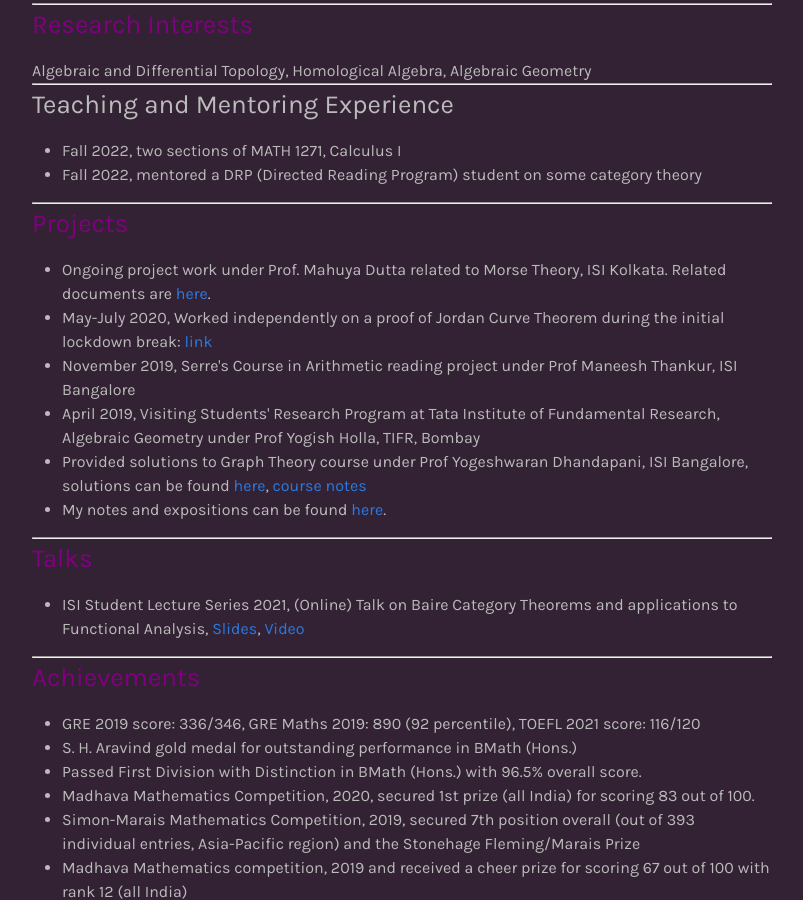
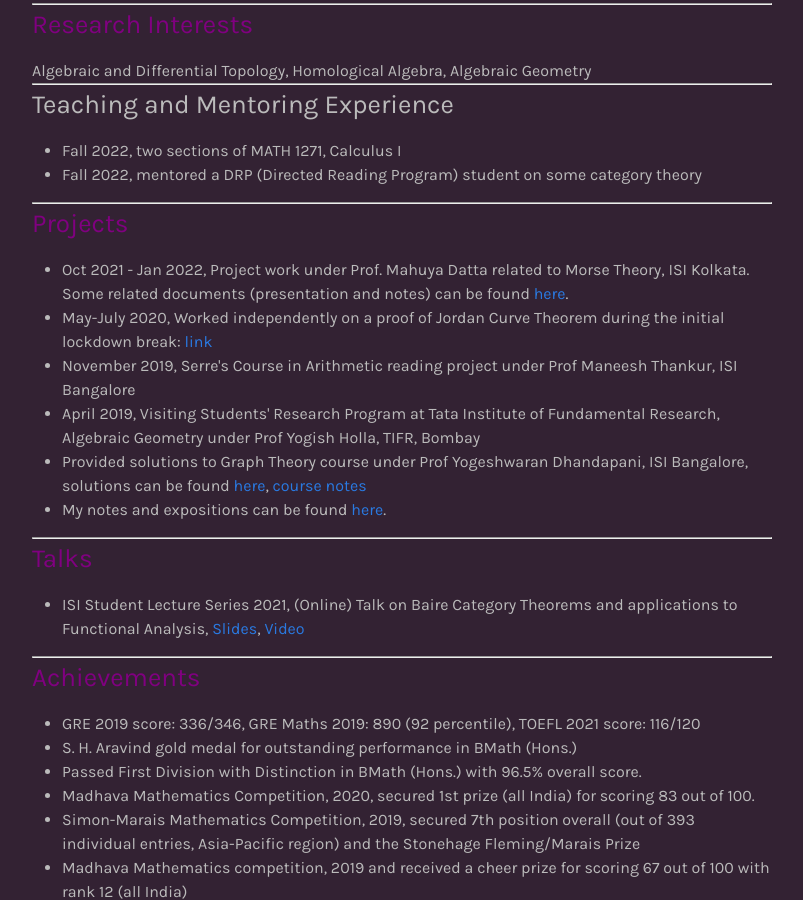
Before and after one commit to shrivathsap/shrivathsap.github.io, a Jekyll site: the page built from cv.html, in a window 1280 px wide and 900 px high, scrolled down 356 px. Shown: the whole window, without its empty margins (238-1041 px from the left). Built offline with Jekyll 4.4.1, drawn with Linux system fonts in a browser that asks for light colours.

Commit message:
small change to cv.html

```diff
--- a/cv.html
+++ b/cv.html
@@ -38,7 +38,8 @@ layout: page
 
 	<h3 class="cv-title">Projects</h3>
 	<ul>
-		<li>Ongoing project work under Prof. Mahuya Dutta related to Morse Theory, ISI Kolkata. Related documents are <a href="https://svok33.github.io/writings#project">here</a>.</li>
+		<li>Oct 2021 - Jan 2022, Project work under Prof. Mahuya Datta related to Morse Theory, ISI Kolkata. Some related documents (presentation and notes) can be found <a href="https://svok33.github.io/writings#project">here</a>.
+		</li>
 		<li>May-July 2020, Worked independently on a proof of Jordan Curve Theorem during the initial lockdown break: <a href="https://svok33.github.io/resources/pdfs/topgeom/even%20better.pdf">link</a></li>
 		<li>November 2019, Serre's Course in Arithmetic reading project under Prof Maneesh Thankur, ISI Bangalore</li>
 		<li>April 2019, Visiting Students' Research Program at Tata Institute of Fundamental Research, Algebraic Geometry under Prof Yogish Holla, TIFR, Bombay</li>
```
